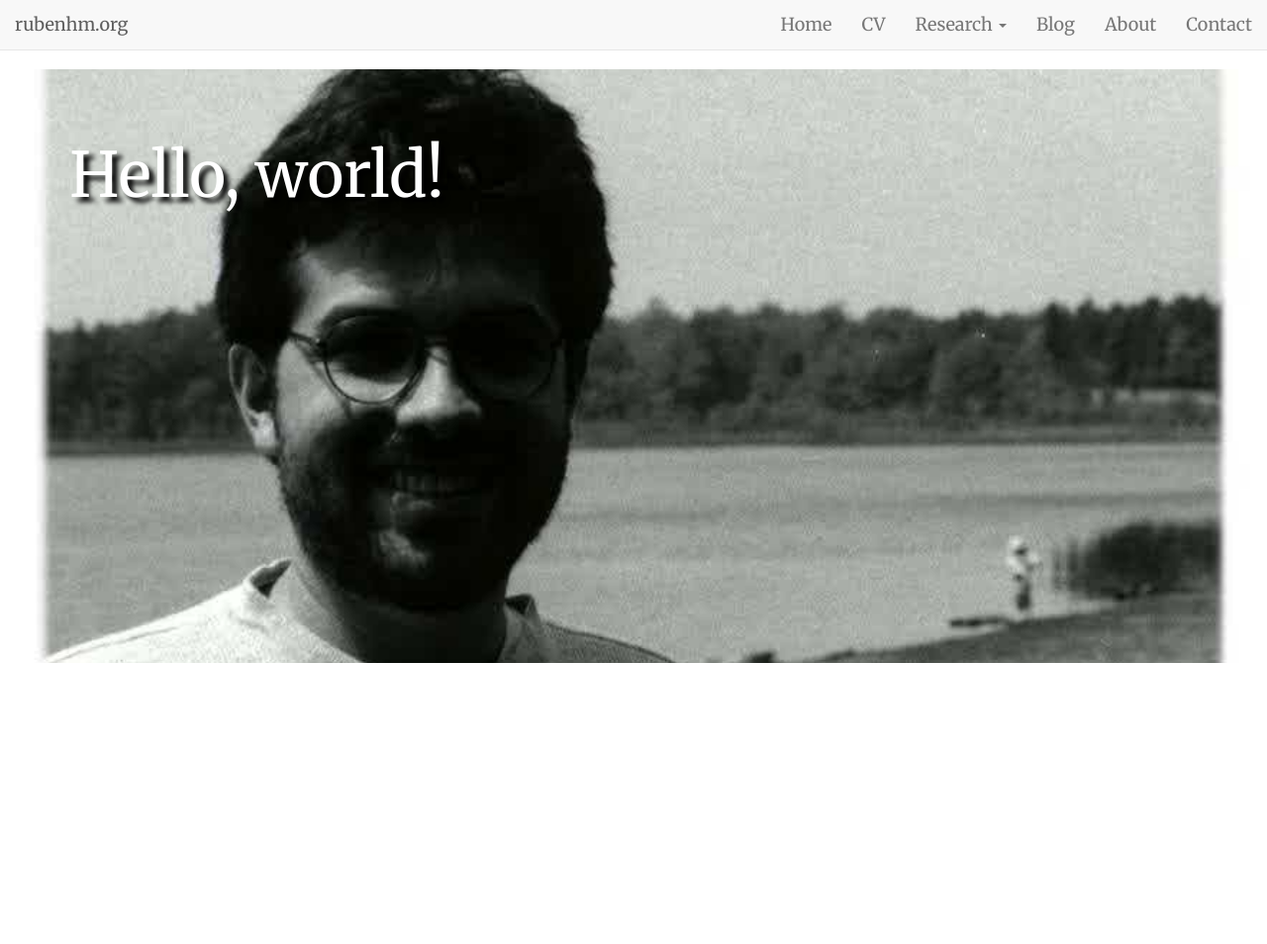
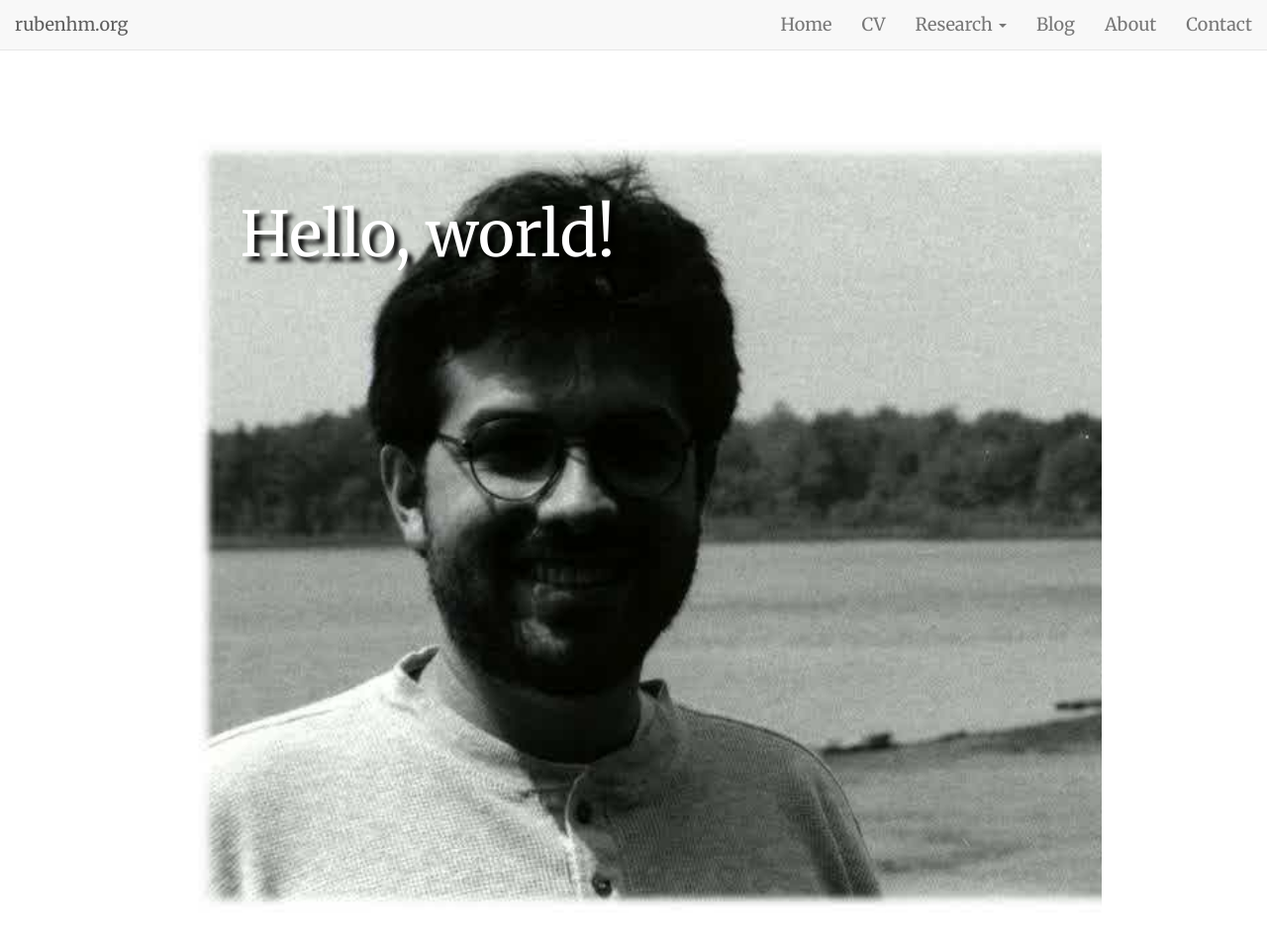
Before and after one commit to rubenhm/rubenhm.github.io, a Jekyll site: the page built from index.md, in a window 1280 px wide and 990 px high. Shown: the top 954 px of the window at 99% size. Built offline with Jekyll 4.4.1, drawn with Linux system fonts in a browser that asks for light colours; nearby versions of some CDN libraries; Markdown is read by kramdown in place of the engine named in the settings.

Commit message:
Still trying to make the jumbotron more responsive.

```diff
--- a/assets/css/heather.css
+++ b/assets/css/heather.css
@@ -88,5 +88,10 @@
     background-repeat: no-repeat;
     color: white;
     text-shadow: black 0.3em 0.3em 0.3em;
-    height: 600px;
+    height: 800px;
+    /*max-width:100%;*/
 }
+
+.jumbotronwidth
+{
+max-width:100%;
--- a/cv/index.html
+++ b/cv/index.html
@@ -35,7 +35,7 @@
   <div class="col-md-7">
         <ul class="media-list">
           <li class="media">
-            <abbr class="pull-left media-object" title="Email"><i class="flaticon-email20"></i>
+            <abbr class="pull-left media-object" title="Mail"><i class="flaticon-email20"></i>
             </abbr>
             <!-- <a class="pull-left" href="#"><i class="flaticon-email20"></i></a> -->
 
@@ -60,7 +60,7 @@
             (314) 44-8588 (w) • (314) 827-6381 (c)
           </li>
           <li class="media">
-            <abbr class="pull-left" title="Phone"><span class="flaticon-adobe21"></span></abbr><a href="/assets/docs/Ruben_Hernandez-Murillo-cv.pdf">Complete CV in PDF format.</a>
+            <abbr class="pull-left" title="PDF"><span class="flaticon-adobe21"></span></abbr><a href="/assets/docs/Ruben_Hernandez-Murillo-cv.pdf">Complete CV in PDF format.</a>
           </li>
         </ul>
   </div>
--- a/index.md
+++ b/index.md
@@ -1,10 +1,16 @@
 ---
-layout: jumbotron
+layout: default
 ---
 
 
+
+
+
 <div class="jumbotron">
-    <div class="container">
-        <h1>Hello, world!</h1>
+    <div class="col-xs-8 col-sm-8 col-md-8 col-lg-8">
+                <h1>
+                    Hello, world!
+                </h1>
+
     </div>
 </div>
```
